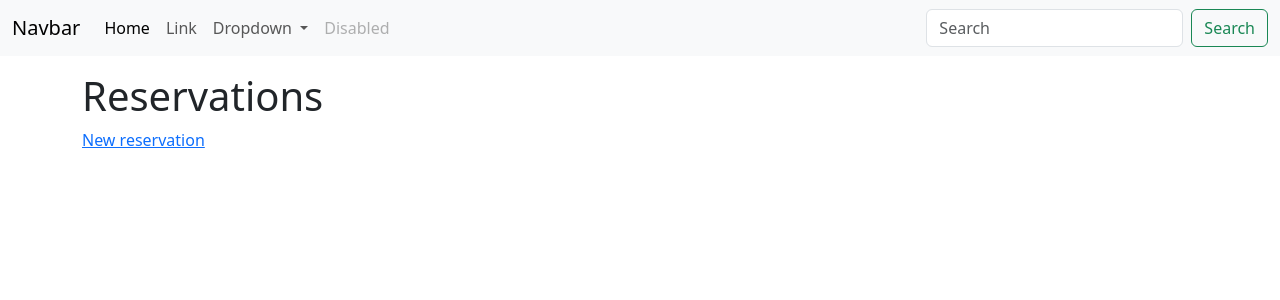
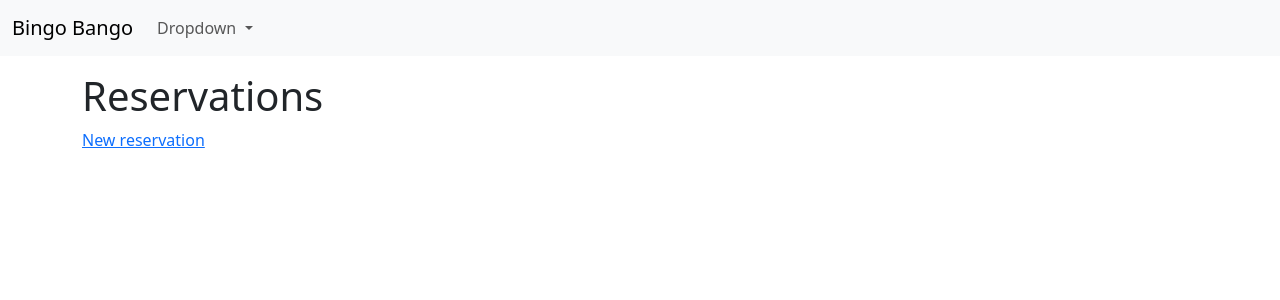
Before and after one commit to WilsonReese/Bingo-Bango, a Rails app: page / in a window 1280 px wide. Shown: the top 300 px of the page. Run offline with Rails 7, Linux system fonts and the light colour scheme; data that the repository does not hold is empty; some libraries are stand-ins or nearby versions.

Commit message:
set up navbar basics

```diff
--- a/app/views/shared/_navbar.html.erb
+++ b/app/views/shared/_navbar.html.erb
@@ -1,36 +1,21 @@
 <nav class="navbar navbar-expand-lg bg-body-tertiary">
   <div class="container-fluid">
-    <a class="navbar-brand" href="#">Navbar</a>
+    <%= link_to "Bingo Bango", root_path, class: "navbar-brand" %>
     <button class="navbar-toggler" type="button" data-bs-toggle="collapse" data-bs-target="#navbarSupportedContent" aria-controls="navbarSupportedContent" aria-expanded="false" aria-label="Toggle navigation">
       <span class="navbar-toggler-icon"></span>
     </button>
     <div class="collapse navbar-collapse" id="navbarSupportedContent">
       <ul class="navbar-nav me-auto mb-2 mb-lg-0">
-        <li class="nav-item">
-          <a class="nav-link active" aria-current="page" href="#">Home</a>
-        </li>
-        <li class="nav-item">
-          <a class="nav-link" href="#">Link</a>
-        </li>
         <li class="nav-item dropdown">
           <a class="nav-link dropdown-toggle" href="#" role="button" data-bs-toggle="dropdown" aria-expanded="false">
             Dropdown
           </a>
           <ul class="dropdown-menu">
-            <li><a class="dropdown-item" href="#">Action</a></li>
-            <li><a class="dropdown-item" href="#">Another action</a></li>
-            <li><hr class="dropdown-divider"></li>
-            <li><a class="dropdown-item" href="#">Something else here</a></li>
+            <%= link_to "Reservations", reservations_path, class: 'dropdown-item'%>
+            <%= link_to "Theaters", theaters_path, class: 'dropdown-item'%>
           </ul>
         </li>
-        <li class="nav-item">
-          <a class="nav-link disabled">Disabled</a>
-        </li>
       </ul>
-      <form class="d-flex" role="search">
-        <input class="form-control me-2" type="search" placeholder="Search" aria-label="Search">
-        <button class="btn btn-outline-success" type="submit">Search</button>
-      </form>
     </div>
   </div>
 </nav>
```
